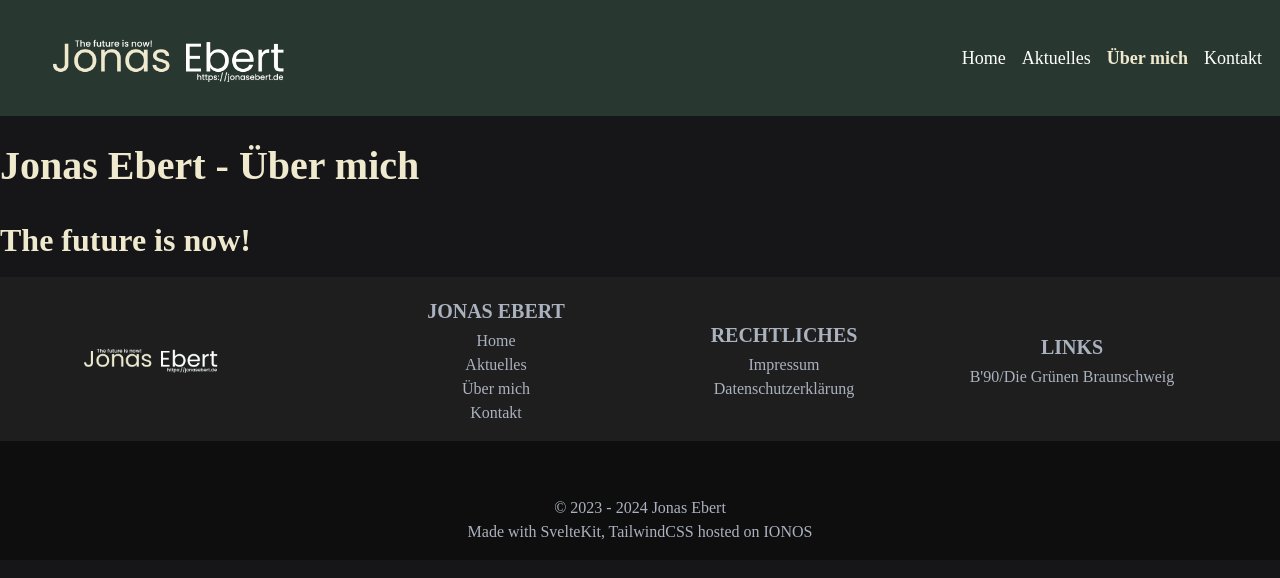
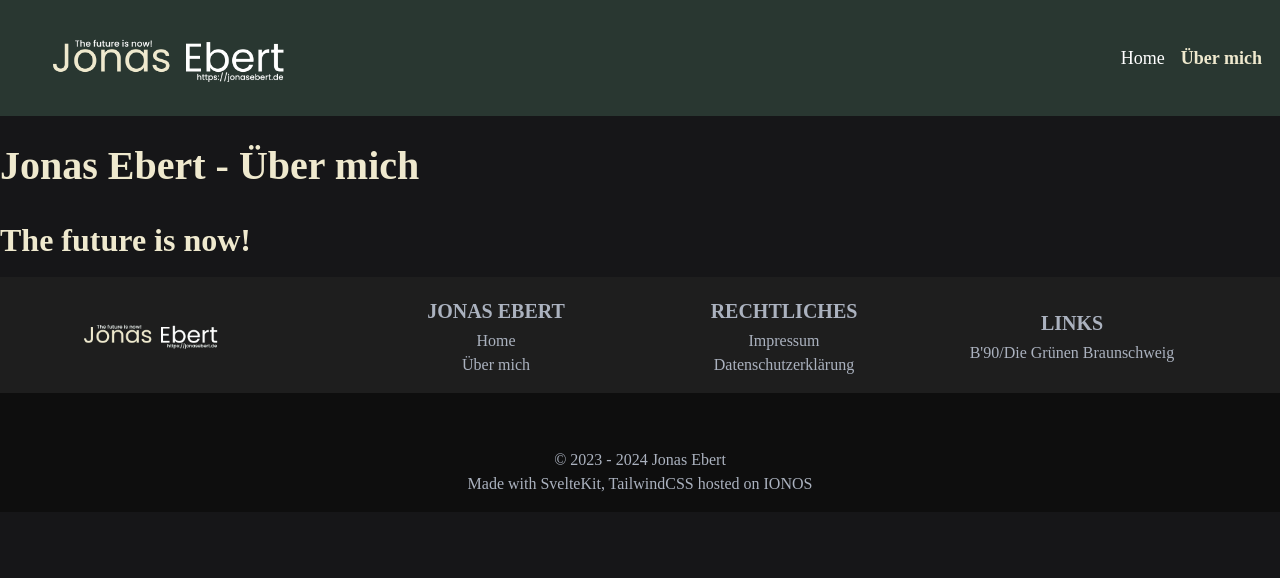
Before and after one commit to jonasebert/jonasebert.de, a SvelteKit app: page /about in a window 1280 px wide. Shown: the top 578 px of the page. Built offline with nearby package versions, Linux system fonts and the light colour scheme; some icons are missing; a web font is replaced by a local one.

Commit message:
Link improvements (variables)

```diff
--- a/src/routes/+layout.svelte
+++ b/src/routes/+layout.svelte
@@ -5,6 +5,7 @@
 	import { AiOutlineInstagram, AiOutlineYoutube } from 'svelte-icons-pack/ai'; /* New Icons from https://leshak.github.io/svelte-icons-pack/ */
 	import { BsThreads } from 'svelte-icons-pack/bs';
 	import '../app.css';
+	import { link } from 'svelte-routing';
 
 	// This can be false if you're using a fallback (i.e. SPA mode)
 	export const prerender = true;
@@ -26,6 +27,21 @@
 		{ id: 'youtube', component: AiOutlineYoutube, href: 'https://www.youtube.com/@jonas_ebert/', size: '32' }
   	];
 	let hoveredIconId = '';
+
+	// Links
+	let menuLinks = [
+		{ title: 'Home', href: '/home'},
+		//{ title: 'Aktuelles', href: '/blog'},
+		{ title: 'Über mich', href: '/about'},
+		//{ title: 'Kontakt', href: '/contact'}
+	];
+	let legalLinks = [
+		{ title: 'Impressum', href: '/legal/imprint'},
+		{ title: 'Datenschutzerklärung', href: '/legal/privacy'}
+	];
+	let footerLinks = [
+		{ title: 'B\'90/Die Grünen Braunschweig', href: 'https://gruene-braunschweig.de/'}
+	];
 
 	//Funktion zum Umschalten des responsiven Headers
 	function toggleMenu() {
@@ -62,10 +78,9 @@
 				<!-- Ändert das Icon basierend auf dem Zustand -->
 			</a>
 			<div class="header-right">
-				<a class={activeRoute === '/home' ? 'active' : 'inactive'} href="/home" on:click={closeMenu}> Home </a>
-				<a class={activeRoute === '/blog' ? 'active' : 'inactive'} href="/blog" on:click={closeMenu}> Aktuelles </a>
-				<a class={activeRoute === '/about' ? 'active' : 'inactive'} href="/about" on:click={closeMenu}> Über mich </a>
-				<a class={activeRoute === '/contact' ? 'active' : 'inactive'} href="/contact" on:click={closeMenu}> Kontakt </a>
+				{#each menuLinks as link }
+					<a class={activeRoute === link.href ? 'active' : 'inactive'} href={link.href} on:click={closeMenu}> {link.title} </a>
+				{/each}
 			</div>
 		</div>
 	</header>
@@ -83,19 +98,21 @@
 			</div>
 			<div>
 				<h5>Jonas Ebert</h5>
-				<a href="/home"> Home </a>
-				<a href="/blog"> Aktuelles </a>
-				<a href="/about"> Über mich </a>
-				<a href="/contact"> Kontakt </a>
+				{#each menuLinks as link}
+					<a href={link.href}> {link.title} </a>
+				{/each}
 			</div>
 			<div>
 				<h5>Rechtliches</h5>
-				<div class="legal"><a href="/legal/imprint">Impressum</a></div>
-				<div class="legal"><a href="/legal/privacy">Datenschutzerklärung</a></div>
+				{#each legalLinks as link}
+					<a class="legal" href={link.href}> {link.title} </a>
+				{/each}
 			</div>
 			<div>
 				<h5>Links</h5>
-				<a href="https://gruene-braunschweig.de/" target="_blank"> B'90/Die Grünen Braunschweig </a>
+				{#each footerLinks as link}
+					<a href={link.href} target="_blank"> {link.title} </a>
+				{/each}
 			</div>
 		</div>
 		<div class="footer-bottom">
```
